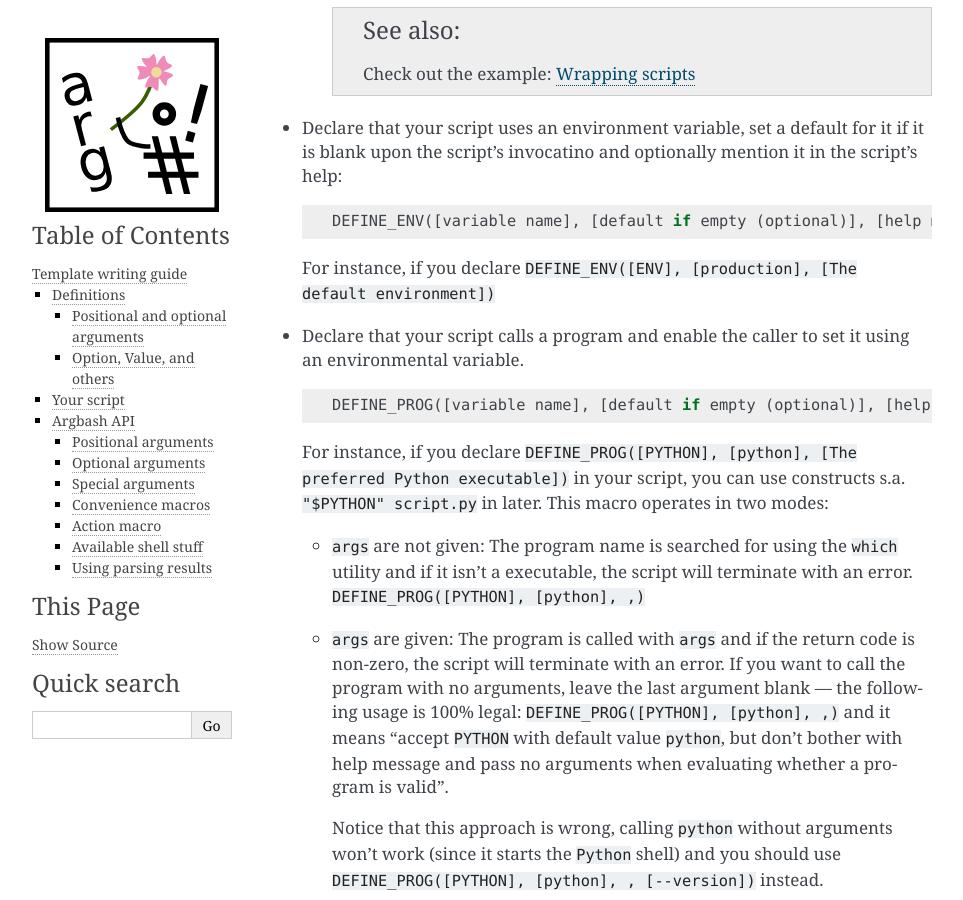
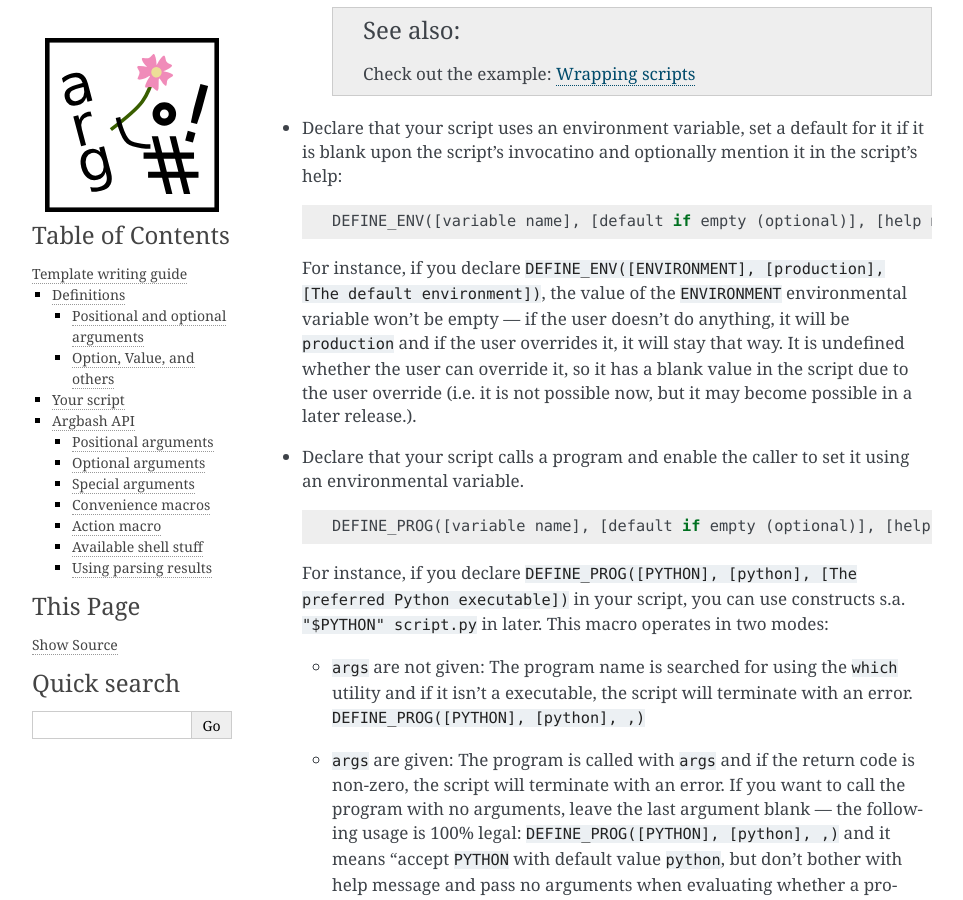
Before and after one commit to matejak/argbash, a Sphinx documentation site: the page built from doc/guide.rst, in a window 1280 px wide and 900 px high, scrolled down 9424 px. Shown: the whole window, without its empty margins (148-1111 px from the left). Built offline with Sphinx 7.4.7, drawn with Linux system fonts in a browser that asks for light colours.

```diff
--- a/doc/guide.rst
+++ b/doc/guide.rst
@@ -384,7 +384,8 @@
 
     DEFINE_ENV([variable name], [default if empty (optional)], [help message (optional)])
 
-  For instance, if you declare ``DEFINE_ENV([ENV], [production], [The default environment])``
+  For instance, if you declare ``DEFINE_ENV([ENVIRONMENT], [production], [The default environment])``, the value of the ``ENVIRONMENT`` environmental variable won't be empty --- if the user doesn't do anything, it will be ``production`` and if the user overrides it, it will stay that way.
+  It is undefined whether the user can override it, so it has a blank value in the script due to the user override (i.e. it is not possible now, but it may become possible in a later release.).
 
 * Declare that your script calls a program and enable the caller to set it using an environmental variable.
 
```
Also changed, not shown: 8 other files.
